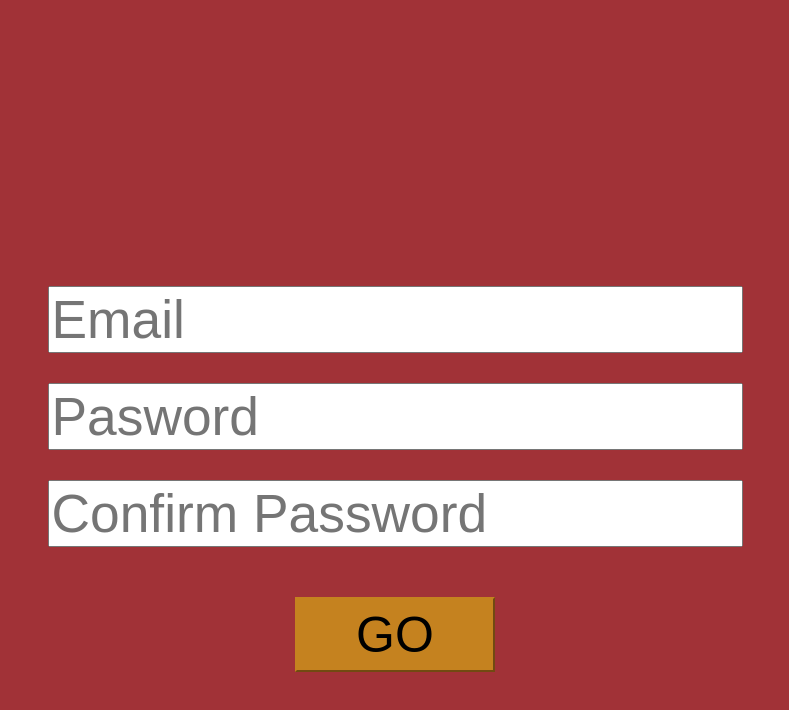
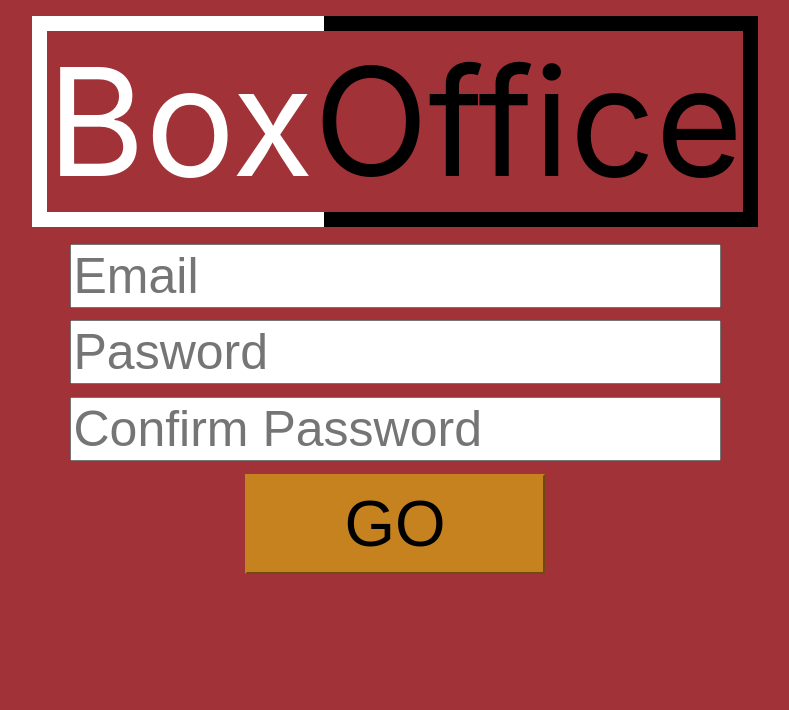
Before and after one commit to mpicazocp/BoxOffice, a React (Create React App) app in the folder react-frontend/: page / in a window 1280 px wide. Shown: the top 710 px of the page, without its empty margins (245-1034 px from the left). Built offline with nearby package versions, Linux system fonts and the light colour scheme.

Commit message:
looks good now

```diff
--- a/react-frontend/src/AccountCreation.css
+++ b/react-frontend/src/AccountCreation.css
@@ -6,7 +6,18 @@ html {background-color: #A13237}
   align-items: center;
   justify-content: space-evenly;
   flex-direction: column;
-  margin-top: 20%;
+  margin-top: 1em;
+}
+
+.test {
+  color: white;
+}
+
+.title {
+  font-size: 150px;
+  color: black;
+  border: solid 15px;
+  border-image:   linear-gradient(to right, white 0%, white 40%, black 40%, black 100%) 5;
 }
 
 .account-creation-email-input {
@@ -14,10 +25,7 @@ html {background-color: #A13237}
   align-items: center;
   justify-content: space-evenly;
   flex-direction: column;
-}
-
-.account-creation-email-input > * {
-  margin-top: 30px;
+  margin-top: 0.25em;
 }
 
 .account-creation-password-input {
@@ -27,32 +35,29 @@ html {background-color: #A13237}
   flex-direction: column;
 }
 
-.account-creation-password-input > *{
-  margin-top: 30px;
+.input-box {
+  font-size: 50px;
+  margin-top: 0.25em;
 }
 
-.input-box {
-  font-size: 40pt;
-}
-
-input-box-error {
-  font-size: 40pt;
+.input-box-error {
+  font-size: 50px;
+  margin-top: 0.25em;
+  border: solid red 7px;
 }
 
 .invalid {
-  font-size: 50pt;
-  /* color: red; */
-  border: solid black 2px;
-  /* border-color: blue; */
-  /* background-color: yellow; */
+  margin-top: 5px;
+  font-size: 25px;
+  color: white;
 }
 
 .submitButton {
-  width: 200px;
-  height: 75px;
-  font-size: 50px;
+  width: 300px;
+  height: 100px;
+  font-size: 65px;
   background-color: #C5821F;
   border-color: #C5821F;
 
-  margin-top: 50px;
+  margin-top: 0.2em;
 }
--- a/react-frontend/src/AccountCreation.jsx
+++ b/react-frontend/src/AccountCreation.jsx
@@ -1,4 +1,4 @@
-import React, {useState} from 'react'
+import React, {useState, useEffect} from 'react'
 
 import "./AccountCreation.css"
 
@@ -15,16 +15,19 @@ function AccountCreation() {
   const checkFieldsValid = () => email.length !== 0 && password.length !== 0 && confirmPasword.length !== 0
   const checkEmailValid = () => /.+@.+\.[A-Za-z]+$/.test(email); // Complicated regex. Don't worry about it...
 
-  const goButtonSubmitted = () => {
+  useEffect(() => {
     if (!checkFieldsValid()) return;
 
     // Pulled out err to a seperate variables because setState is async. Causes race condition
     const err = { emailInvalid: false, passwordsDontMatch: false };
-    if (!checkEmailValid()) { err.emailInvalid = true;}
-    if (password.localeCompare(confirmPasword)) { err.passwordsDontMatch = true; }
+    if (email !== "" && !checkEmailValid()) { err.emailInvalid = true;}
+    if (password !== "" && confirmPasword !== "" && password.localeCompare(confirmPasword)) { err.passwordsDontMatch = true; }
 
     setErrors(err);
-    if (err.emailInvalid || err.passwordsDontMatch) { return; }
+  }, [email, password, confirmPasword])
+
+  const goButtonSubmitted = () => {
+    if (errors.emailInvalid || errors.passwordsDontMatch) { return; }
 
     console.debug("Congrats!");
     console.debug("email:", email);
@@ -34,15 +37,16 @@ function AccountCreation() {
 
   return (
     <div className="account-creation-page-parent">
+      <div className="title"><span className="test">Box</span>Office</div>
       <div className="account-creation-email-input">
-        <input className="input-box" type="email" name="email" placeholder="Email" onChange={e => setEmail(e.target.value)}/>
+        <input className={!errors.emailInvalid ? "input-box" : "input-box-error"} type="email" name="email" placeholder="Email" onChange={e => setEmail(e.target.value)}/>
         { errors.emailInvalid &&
           <div className="invalid">Email is Invalid</div>
         }
       </div>
       <div className="account-creation-password-input">
-        <input className="input-box" type="password" name="password" placeholder="Pasword" onChange={e => setPassword(e.target.value)}/>
-        <input className="input-box" type="password" name="confirmPassword" placeholder="Confirm Password" onChange={e => setConfirmPasword(e.target.value)}/>
+        <input className={!errors.passwordsDontMatch ? "input-box" : "input-box-error"} type="password" name="password" placeholder="Pasword" onChange={e => setPassword(e.target.value)}/>
+        <input className={!errors.passwordsDontMatch ? "input-box" : "input-box-error"} type="password" name="confirmPassword" placeholder="Confirm Password" onChange={e => setConfirmPasword(e.target.value)}/>
         { errors.passwordsDontMatch &&
           <div className="invalid">Passwords don&apos;t match</div>
       }
```
